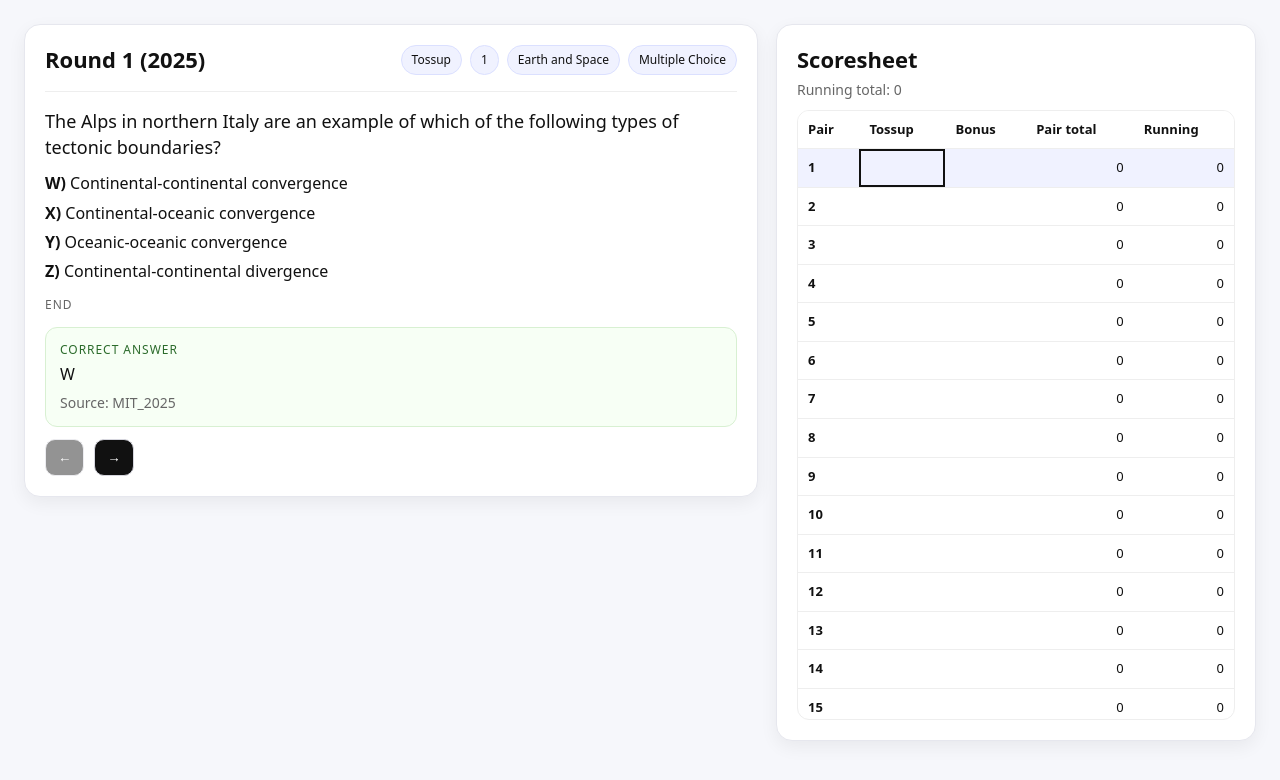
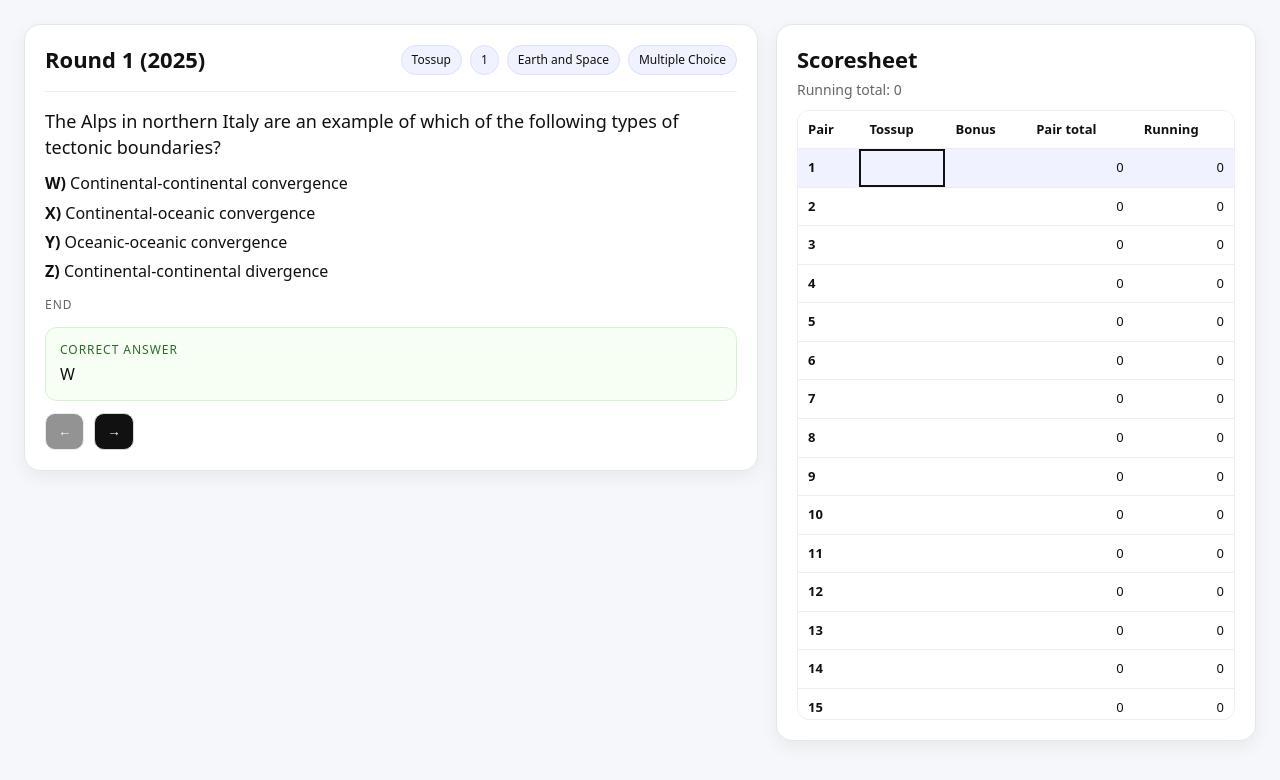
Before and after one commit to xpoes123/scibowl-org, a React (Vite) app in the folder apps/moss/frontend/: page / in a window 1280 px wide. Shown: the top 780 px of the page. Built offline with nearby package versions, Linux system fonts and the light colour scheme.

Commit message:
Remove answer source

```diff
--- a/apps/moss/frontend/src/App.tsx
+++ b/apps/moss/frontend/src/App.tsx
@@ -499,7 +499,6 @@ export default function App() {
                     <div className="answer">
                         <div className="answerTitle">Correct answer</div>
                         <div className="answerBody">{formatCorrectAnswer(q)}</div>
-                        {q.source && <div className="answerMeta muted">Source: {q.source}</div>}
                     </div>
 
                     <div className="controls">
```
